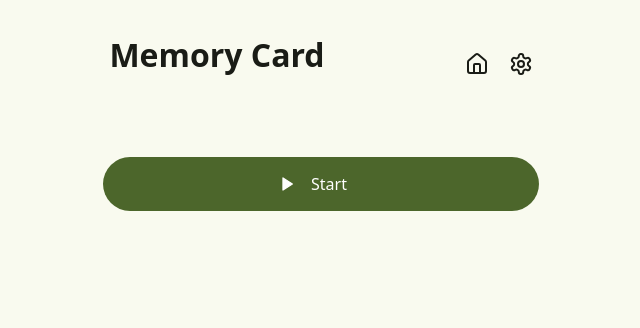
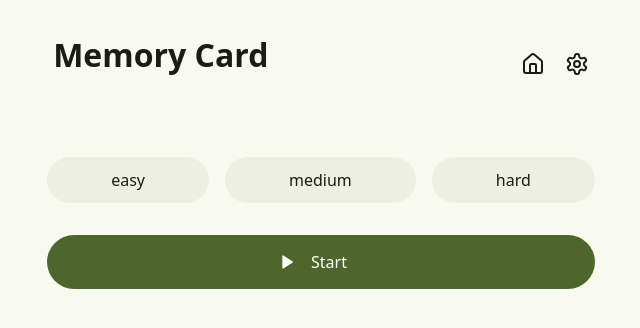
Before and after one commit to sinskiy/odin-memory-card, a React (Vite) app: page / in a window 1280 px wide. Shown: the top 328 px of the page, without its empty margins (319-959 px from the left). Built offline with nearby package versions, Linux system fonts and the light colour scheme.

Commit message:
feat: add difficulty selector

```diff
--- a/src/App.jsx
+++ b/src/components/App.jsx
@@ -1,8 +1,10 @@
-import { Home, Play, Settings } from "lucide-react";
-import "./App.css";
+import { Play } from "lucide-react";
+import "../styles/App.css";
 import { useContext, useState } from "react";
-import { SettingsContext } from "../lib/SettingsContext";
+import { SettingsContext } from "../../lib/SettingsContext";
 import Header from "./Header";
+import InputSelectGroup from "./InputSelectGroupEntry";
+import Start from "./Start";
 
 // App
 // -> provide settings context
@@ -13,16 +15,9 @@ function App() {
   const [route, setRoute] = useState("home");
   return (
     <SettingsContext.Provider value={settings}>
-      <Header
-        setRoute={setRoute}
-        title="Memory Card"
-        settings={settings}
-      ></Header>
+      <Header setRoute={setRoute} title="Memory Card" settings={settings} />
       <main>
-        <button className="styled">
-          <Play fill="currentColor" size={16} />
-          Start
-        </button>
+        <Start />
       </main>
     </SettingsContext.Provider>
   );
--- a/src/Header.jsx
+++ b/src/components/Header.jsx
@@ -1,5 +1,6 @@
 import { Home, Settings } from "lucide-react";
 import HeaderEntry from "./HeaderEntry";
+import "../styles/Header.css";
 
 export default function Header({ setRoute, title, settings, children }) {
   settings;
--- /dev/null
+++ b/src/components/InputSelectGroupEntry.jsx
@@ -0,0 +1,10 @@
+import "../styles/InputSelectGroup.css";
+
+export default function InputSelectGroupEntry({ name, label, type = "radio" }) {
+  return (
+    <div>
+      <input type={type} name={name} id={label} />
+      <label htmlFor={label}>{label}</label>
+    </div>
+  );
+}
--- /dev/null
+++ b/src/components/Start.jsx
@@ -0,0 +1,29 @@
+import { Play } from "lucide-react";
+import InputSelectGroupEntry from "./InputSelectGroupEntry";
+import "../styles/Start.css";
+
+export default function Start() {
+  return (
+    <section className="start" aria-label="start">
+      <ul className="input-select-group">
+        {difficulties.map((difficulty) => (
+          <li className="select-entry" key={difficulty.name}>
+            <InputSelectGroupEntry name="difficulty" label={difficulty.name} />
+          </li>
+        ))}
+      </ul>
+      <button className="styled">
+        <Play fill="currentColor" size={16} />
+        Start
+      </button>
+    </section>
+  );
+}
+
+const difficulties = [
+  {
+    name: "easy",
+  },
+  { name: "medium" },
+  { name: "hard" },
+];
--- /dev/null
+++ b/src/styles/App.css
@@ -0,0 +1,9 @@
+body {
+  height: 100vh;
+  padding: 2rem;
+}
+#root {
+  margin: auto;
+  height: 100%;
+  width: fit-content;
+}
--- a/src/App.css
+++ b/src/styles/Header.css
@@ -1,17 +1,8 @@
-body {
-  height: 100vh;
-  padding: 2rem;
-}
-#root {
-  margin: auto;
-  height: 100%;
-  width: fit-content;
-}
-
 .header {
   width: 100%;
 
   display: flex;
+  justify-content: space-between;
   align-items: flex-end;
   gap: 8rem;
 
--- /dev/null
+++ b/src/styles/InputSelectGroup.css
@@ -0,0 +1,32 @@
+.input-select-group {
+  display: flex;
+  gap: 1rem;
+}
+
+.select-entry {
+  flex: 1;
+  text-align: center;
+  position: relative;
+}
+
+.select-entry input {
+  position: absolute;
+  inset: 0;
+  opacity: 0;
+}
+
+.select-entry label {
+  display: block;
+  width: 100%;
+
+  padding: 0.75rem 4rem;
+
+  border-radius: var(--rounded);
+  background-color: var(--surface);
+}
+.select-entry input:checked + label {
+  background-color: var(--primary);
+  color: var(--on-primary);
+
+  font-weight: 500;
+}
--- /dev/null
+++ b/src/styles/Start.css
@@ -0,0 +1,3 @@
+.start .input-select-group {
+  margin-bottom: 2rem;
+}
```
Also changed, not shown: src/main.jsx (+7 -7 lines), src/components/HeaderEntry.jsx (renamed from src/HeaderEntry.jsx).
